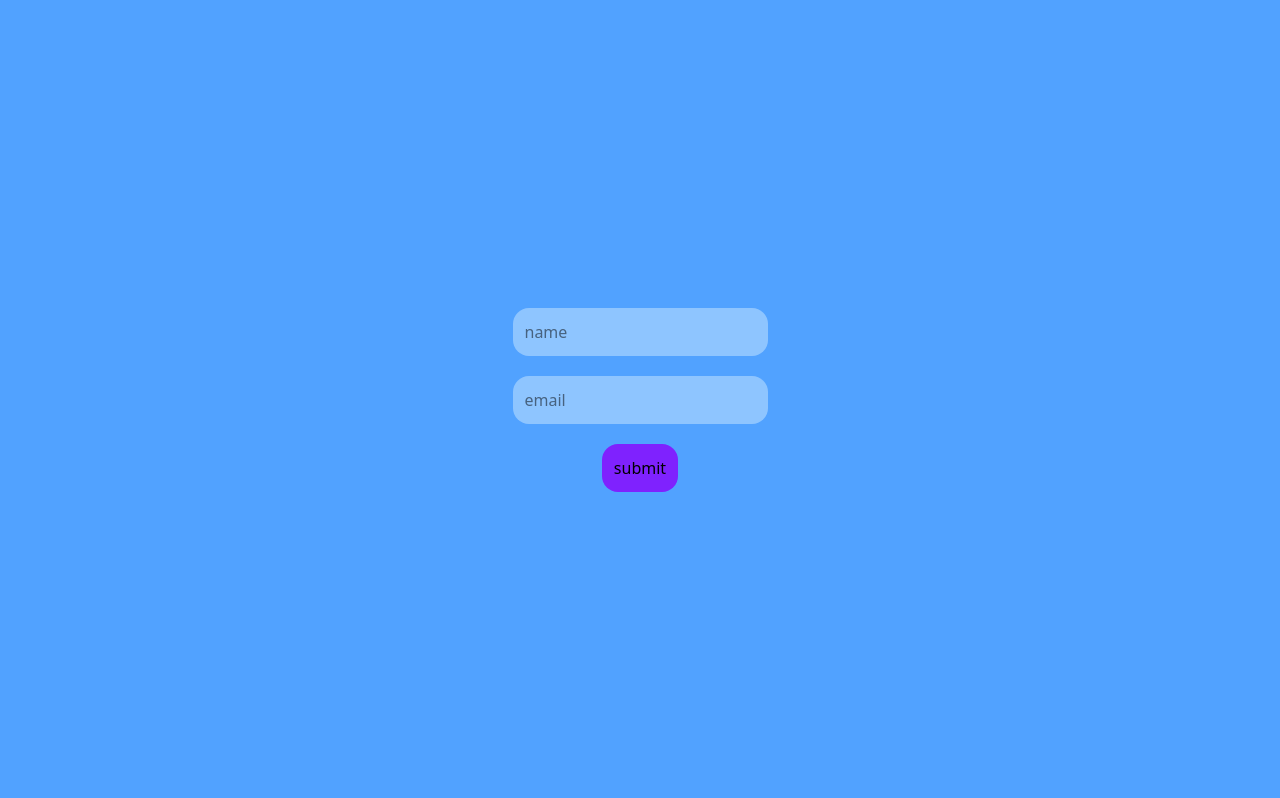
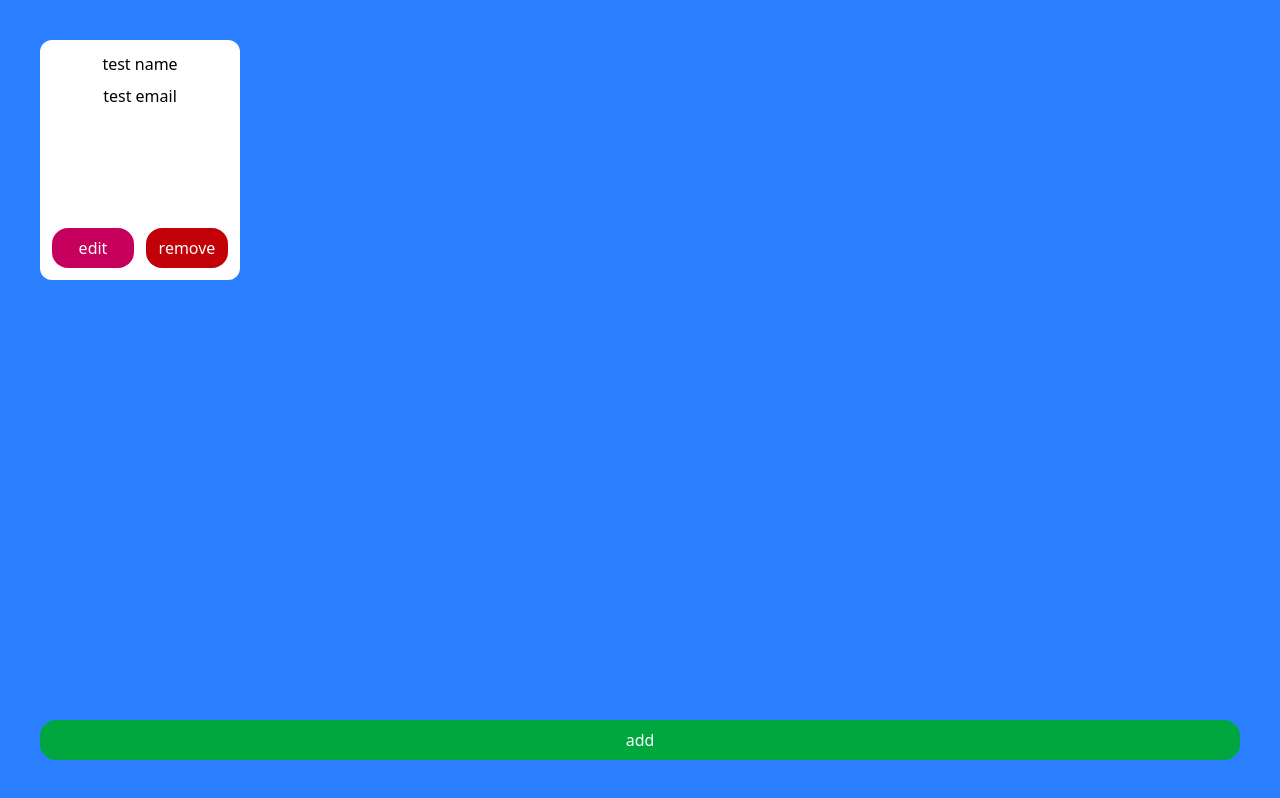
Before and after one commit to mohammadtwo/useQuery-hw, a React (Vite) app: page / in a window 1280 px wide. Built offline with nearby package versions, Linux system fonts and the light colour scheme.

Commit message:
feat(home) create home page & card for show user

```diff
--- a/src/components/home/home.tsx
+++ b/src/components/home/home.tsx
@@ -1,5 +1,32 @@
-import { CreateUser } from "../createUser/createUser";
+import { Link } from "react-router-dom";
+import { pathRouters } from "../../routers/routes";
 
 export function Home() {
-  return <><CreateUser/></>;
+  return (
+    <div className="w-full h-screen p-10 bg-blue-500 ">
+      <div className="flex flex-col gap-4 h-full">
+        <div className="flex-1 overflow-y-auto">
+          <div className="flex flex-col w-50 h-60 rounded-xl items-center p-3 bg-white">
+            <div className="flex-1 flex flex-col gap-2 items-center ">
+              <h2>test name</h2>
+              <p>test email</p>
+            </div>
+            <div className="flex justify-between gap-3 w-full">
+              <button className="text-white flex-1 hover:bg-pink-600 cursor-pointer bg-pink-700 rounded-2xl  p-2 ">
+                edit
+              </button>
+              <button className="p-2  flex-1  hover:bg-red-500 cursor-pointer text-white  bg-red-700 rounded-2xl">
+                remove
+              </button>
+            </div>
+          </div>
+        </div>
+        <div className="flex gap-5 h-10">
+          <Link to={pathRouters.createUser} className="p-2 flex-1 text-center hover:bg-green-500 cursor-pointer text-white bg-green-600 rounded-2xl">
+            add
+          </Link>
+        </div>
+      </div>
+    </div>
+  );
 }
--- a/src/routers/routes.tsx
+++ b/src/routers/routes.tsx
@@ -1,7 +1,9 @@
 import type { JSX } from "react";
 import { HomePage } from "../pages/home/homePage"
+import { CreateUser } from "../components/createUser/createUser";
 
-const pathRouters={home:"/"}
+export const pathRouters = { home: "/", createUser: "/createUser" };
 export const routesArray: { path: string; element: JSX.Element }[] = [
   { path: pathRouters.home, element: <HomePage/> },
+  { path: pathRouters.createUser, element: <CreateUser/> },
 ];
--- a/src/services/http.ts
+++ b/src/services/http.ts
@@ -0,0 +1,7 @@
+import axios  from "axios"
+const baseUrl=import.meta.env.BASE_URL
+export const htpp = axios.create(
+  {  baseURL:baseUrl,
+    timeout:1000
+  }
+)
```
Also changed, not shown: package.json (+4 -3 lines), 2 other files (tests, documents, lock files or other folders).
